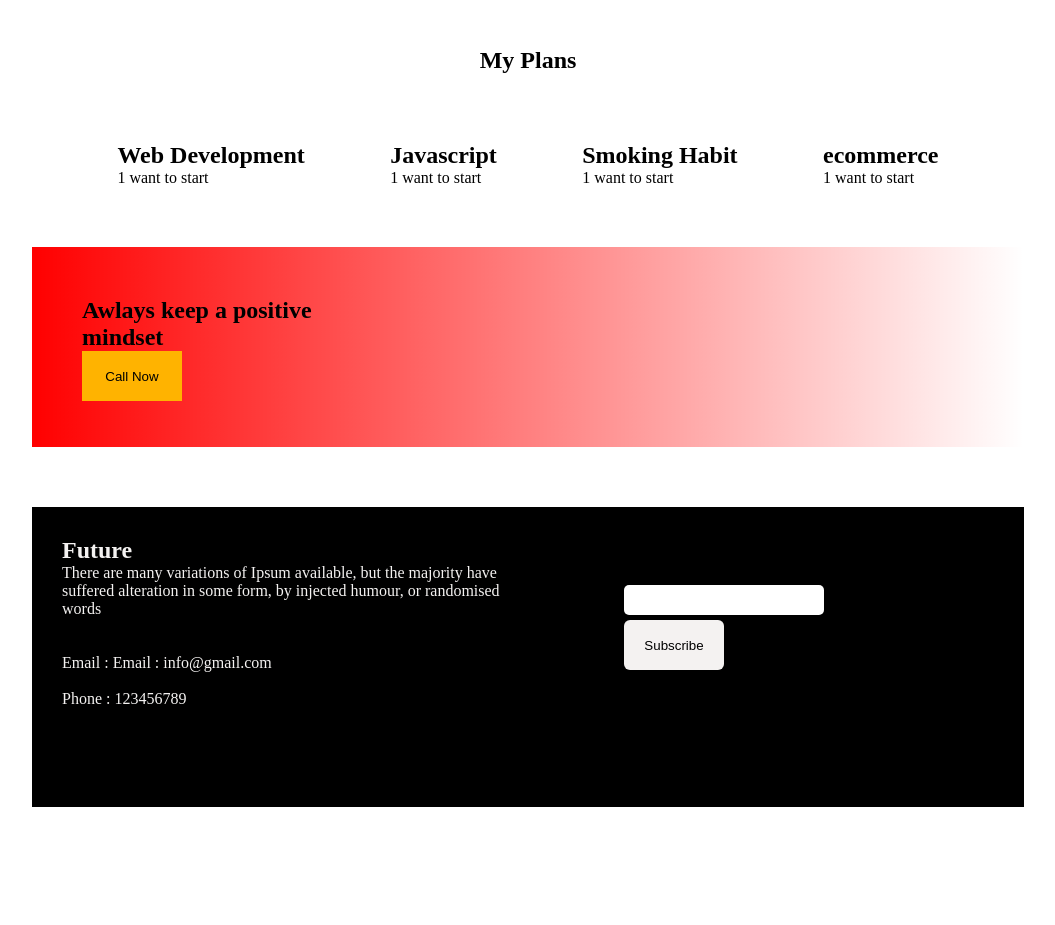
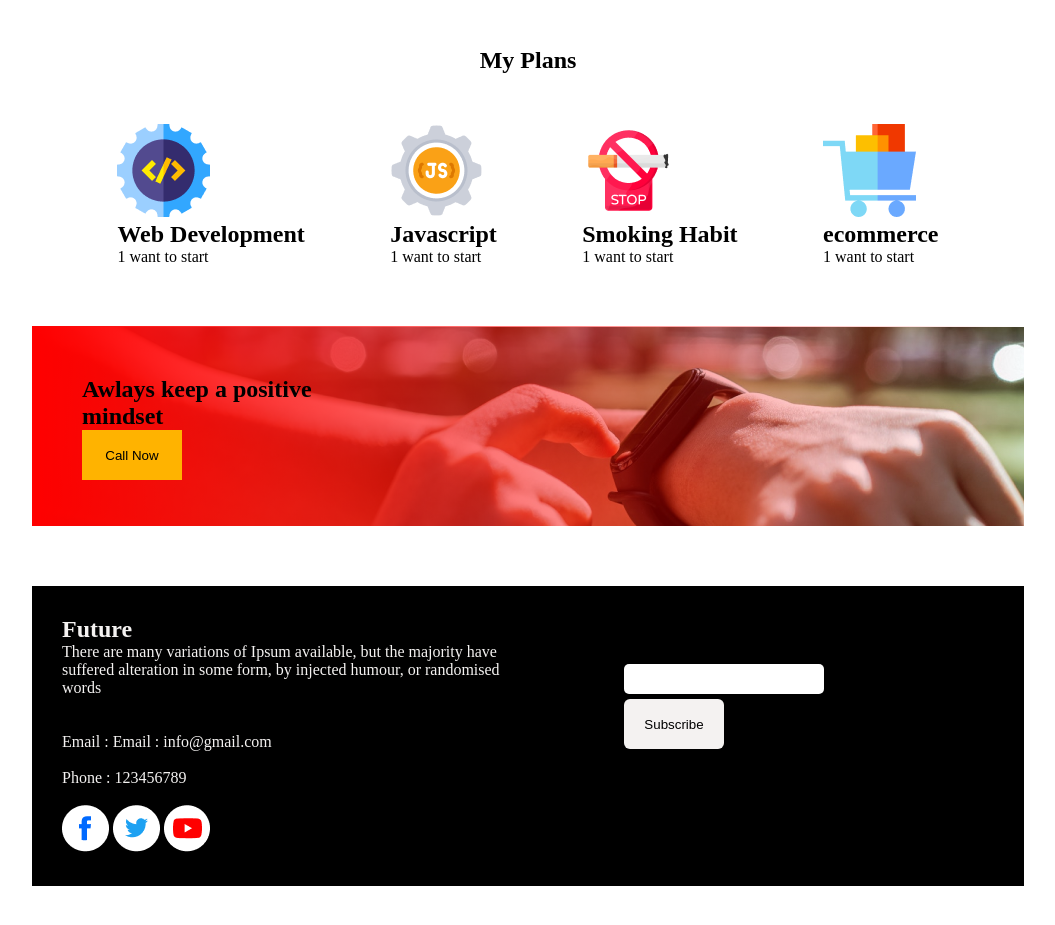
Before and after one commit to Soruj24/repo, a plain HTML site: page index.html in a window 1280 px wide. Shown: the part 935-1860 px from the top of the page, without its empty margins (112-1167 px from the left). Before the commit the page ends 1792 px from the top, so only its background shows below. Drawn offline with Linux system fonts and the light colour scheme.

Commit message:
added html and css

```diff
--- a/index.html
+++ b/index.html
@@ -16,7 +16,7 @@
     <!-- header start -->
     <header>
         <section>
-            <img class="bennarImg" src="./new-year-new-me/images/banner/banner1.png" alt="" srcset="">
+            <img class="bennarImg" src="./banner1.png" alt="" srcset="">
         </section>
         <section class="bennarText">
             <article class="hrederText">
@@ -38,7 +38,7 @@
     <main>
         <!-- My failures start -->
         <section class="mainSection">
-            <img class="mainImg" src="./new-year-new-me/images/person.png" alt="" srcset="">
+            <img class="mainImg" src="./person.png" alt="" srcset="">
             <article class="mainArticle">
                 <div class="mainArticleText">
                     <h1>My failures of</h1>
@@ -81,22 +81,22 @@
             <h1 class="myPlans">My Plans</h1>
             <div class="plans">
                 <div class="web">
-                    <img src="./new-year-new-me/images/icons/web.png" alt="" srcset="">
+                    <img src="./web.png" alt="" srcset="">
                     <h2>Web Development</h2>
                     <p>1 want to start</p>
                 </div>
                 <div class="Javascript">
-                    <img src="./new-year-new-me/images/icons/js.png" alt="" srcset="">
+                    <img src="./js.png" alt="" srcset="">
                     <h2>Javascript</h2>
                     <p>1 want to start</p>
                 </div>
                 <div class="smoking">
-                    <img src="./new-year-new-me/images/icons/smoke.png" alt="" srcset="">
+                    <img src="./smoke.png" alt="" srcset="">
                     <h2>Smoking Habit</h2>
                     <p>1 want to start</p>
                 </div>
                 <div class="ecommerce">
-                    <img src="./new-year-new-me/images/icons/ecom.png" alt="" srcset="">
+                    <img src="./ecom.png" alt="" srcset="">
                     <h2>ecommerce</h2>
                     <p>1 want to start</p>
                 </div>
@@ -122,9 +122,9 @@
             <p>Email : Email : info@gmail.com </p><br>
             <p>Phone : 123456789</p><br>
                 <div class="icon">
-                    <img src="./new-year-new-me/images/icons/fb.png" alt="" srcset="">
-                    <img src="./new-year-new-me/images/icons/twitter.png" alt="" srcset="">
-                    <img src="./new-year-new-me/images/icons/youtube.png" alt="" srcset="">
+                    <img src="./fb.png" alt="" srcset="">
+                    <img src="./twitter.png" alt="" srcset="">
+                    <img src="./youtube.png" alt="" srcset="">
                 </div>
         </section>
         <section class="subscribe">
--- a/style.css
+++ b/style.css
@@ -151,7 +151,7 @@ li::before{
     margin-bottom: 60px;
     margin-top: 60px;
     padding: 50px;
-    background-image: linear-gradient(to left, rgba(255, 0, 0, 0), rgba(255, 0, 0, 1)),url("./new-year-new-me/images/watch.png");
+    background-image: linear-gradient(to left, rgba(255, 0, 0, 0), rgba(255, 0, 0, 1)),url("./watch.png");
 
 }
 /* Awlays keep a positive end */
```
Also changed, not shown: banner1.png (added), ecom.png (added), fb.png (added), gradient1.png (added), gradient2.png (added), gradient3.png (added), js.png (added), person.png (added), smoke.png (added), tick.png (added), twitter.png (added), watch.png (added), web.png (added), youtube.png (added).
